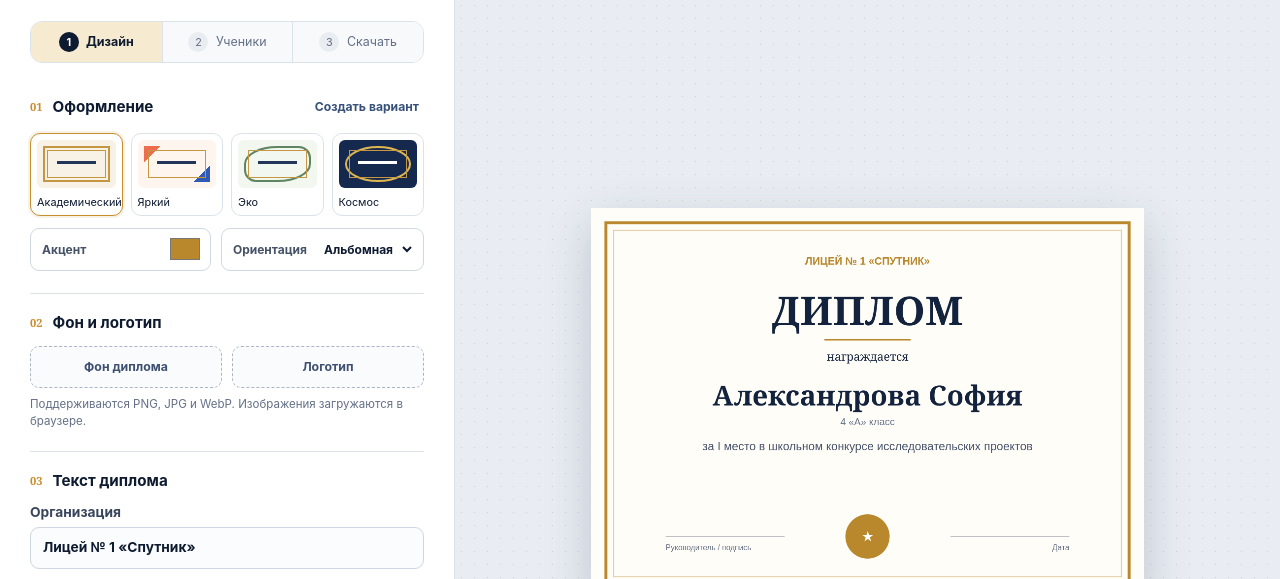
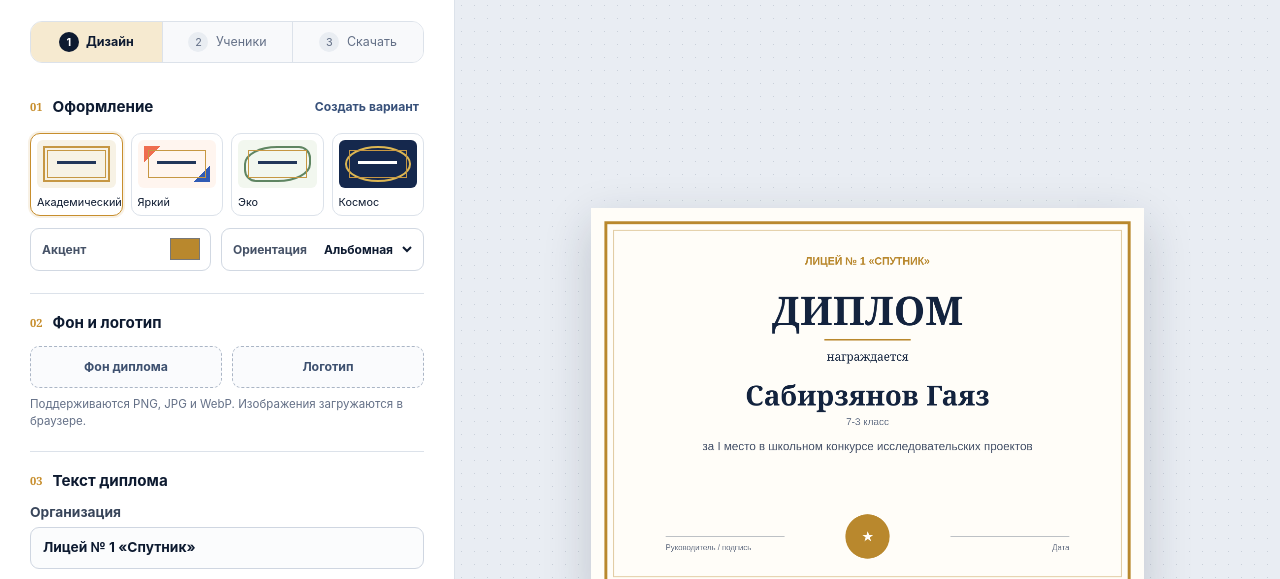
Before and after one commit to Gaiaz-s/GS-maker-diploma, a plain HTML site: page index.html in a window 1280 px wide. Shown: the part 207-786 px from the top of the page. Drawn offline with Linux system fonts and the light colour scheme.

Commit message:
Update index.html

```diff
--- a/index.html
+++ b/index.html
@@ -679,8 +679,8 @@
       achievement: 'за I место в школьном конкурсе исследовательских проектов',
       signature: 'Руководитель / подпись',
       date: '',
-      name: 'Александрова София',
-      className: '4 «А» класс',
+      name: 'Сабирзянов Гаяз',
+      className: '7-3 класс',
       accent: '#b9882d',
       textColor: '#13233e',
       orientation: 'landscape'
```
